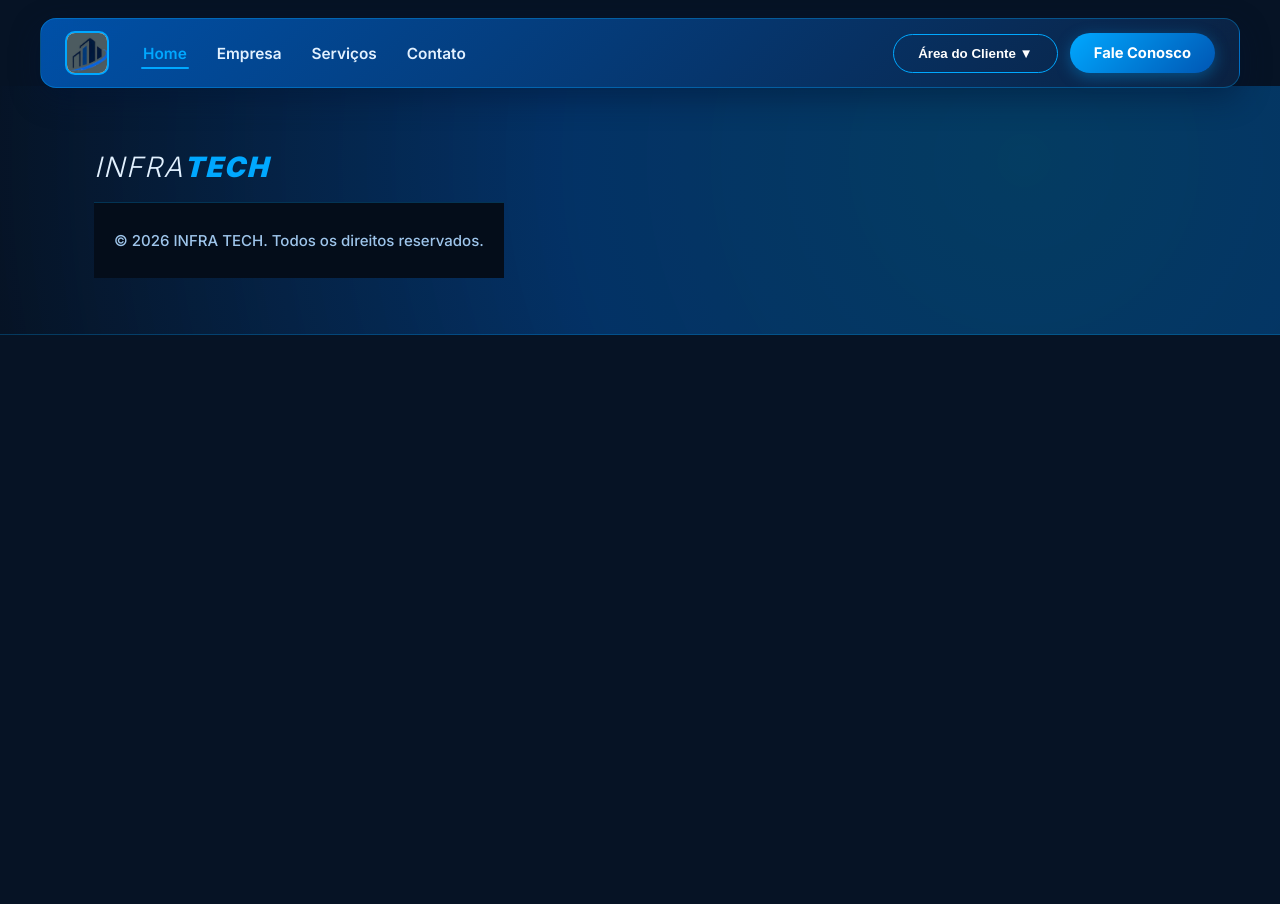
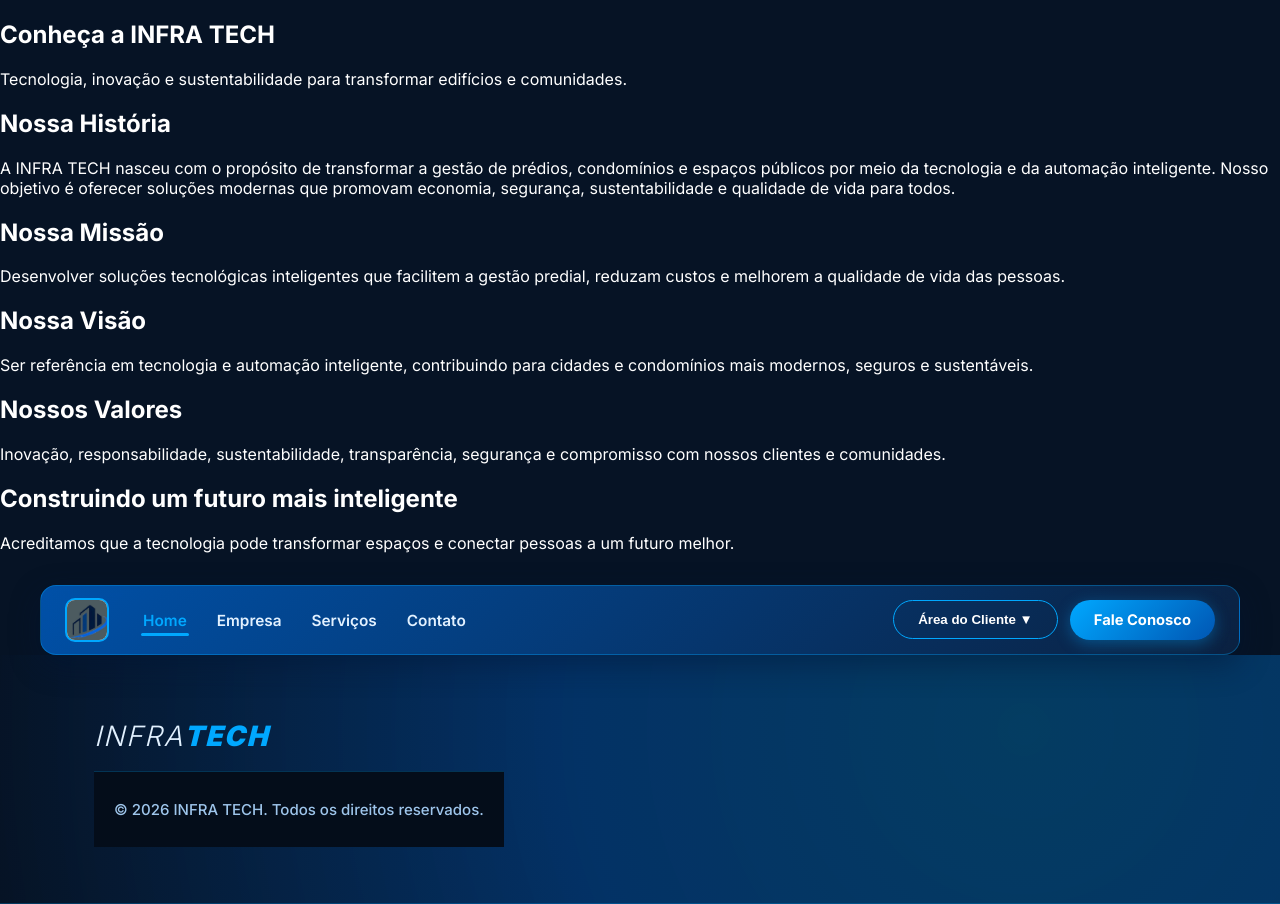
Before and after one commit to ProjetoAdsUni9/Projeto.ads, a plain HTML site: page InfraTech/empresa.html in a window 1280 px wide. Before the commit the page ends 800 px from the top, so only its background shows below. Drawn offline with Linux system fonts and the light colour scheme.

Commit message:
Revamp empresa.html with company details and sections
Updated the empresa.html file to include new sections detailing the company's mission, vision, values, and history, enhancing the overall content and structure.

```diff
--- a/InfraTech/empresa.html
+++ b/InfraTech/empresa.html
@@ -8,6 +8,68 @@
 </head>
 
 <body>
+  <main class="empresa-container">
+
+ <section class="empresa-banner">
+ <h1>Conheça a INFRA TECH</h1>
+ <p>
+ Tecnologia, inovação e sustentabilidade
+ para transformar edifícios e comunidades.
+ </p>
+ </section>
+
+ <section class="historia">
+ <h2>Nossa História</h2>
+ <p>
+ A INFRA TECH nasceu com o propósito de transformar
+ a gestão de prédios, condomínios e espaços públicos
+ por meio da tecnologia e da automação inteligente.
+ Nosso objetivo é oferecer soluções modernas que
+ promovam economia, segurança, sustentabilidade
+ e qualidade de vida para todos.
+ </p>
+ </section>
+
+ <section class="missao-visao-valores">
+
+ <div class="empresa-card">
+ <h2> Nossa Missão</h2>
+ <p>
+ Desenvolver soluções tecnológicas inteligentes
+ que facilitem a gestão predial, reduzam custos
+ e melhorem a qualidade de vida das pessoas.
+ </p>
+ </div>
+
+ <div class="empresa-card">
+ <h2> Nossa Visão</h2>
+ <p>
+ Ser referência em tecnologia e automação
+ inteligente, contribuindo para cidades e
+ condomínios mais modernos, seguros e sustentáveis.
+ </p>
+ </div>
+
+ <div class="empresa-card">
+ <h2> Nossos Valores</h2>
+ <p>
+ Inovação, responsabilidade, sustentabilidade,
+ transparência, segurança e compromisso
+ com nossos clientes e comunidades.
+ </p>
+ </div>
+
+ </section>
+
+ <section class="empresa-final">
+ <h2>Construindo um futuro mais inteligente</h2>
+ <p>
+ Acreditamos que a tecnologia pode transformar
+ espaços e conectar pessoas a um futuro melhor.
+ </p>
+ </section>
+
+</main>
      <div class="nav-flutuante-wrapper">
     <nav class="nav-flutuante">
       <div class="nav-esquerda">
```
